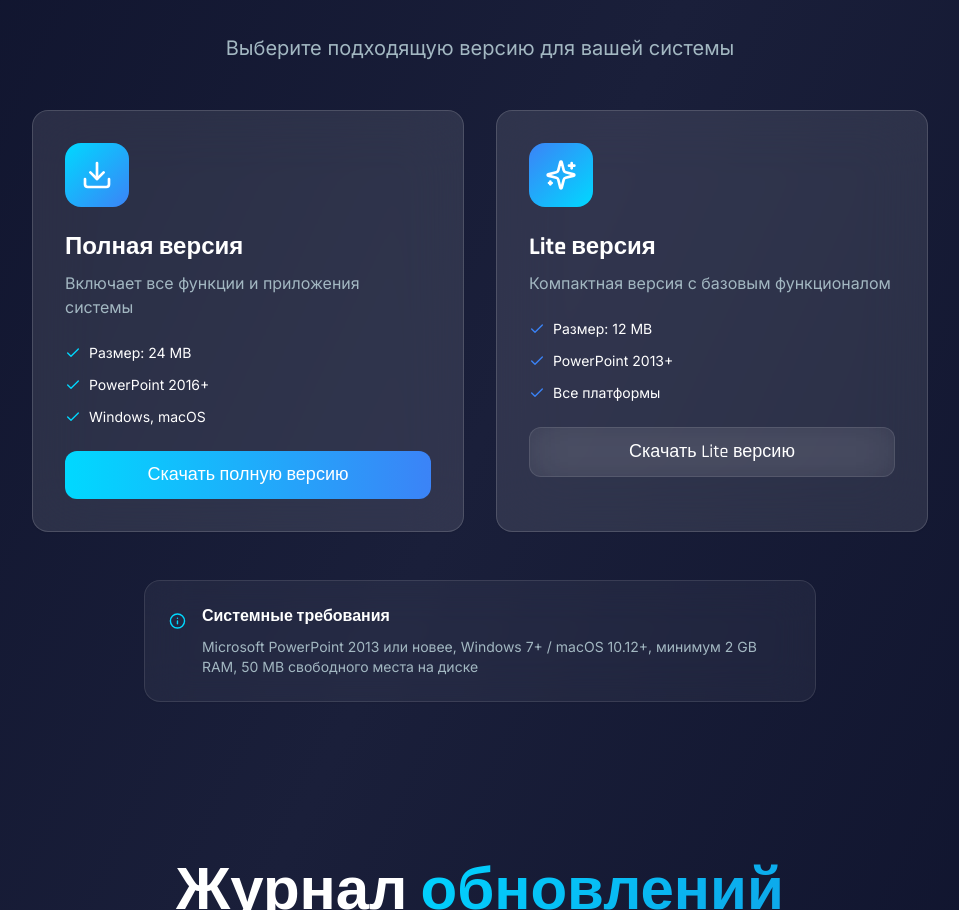
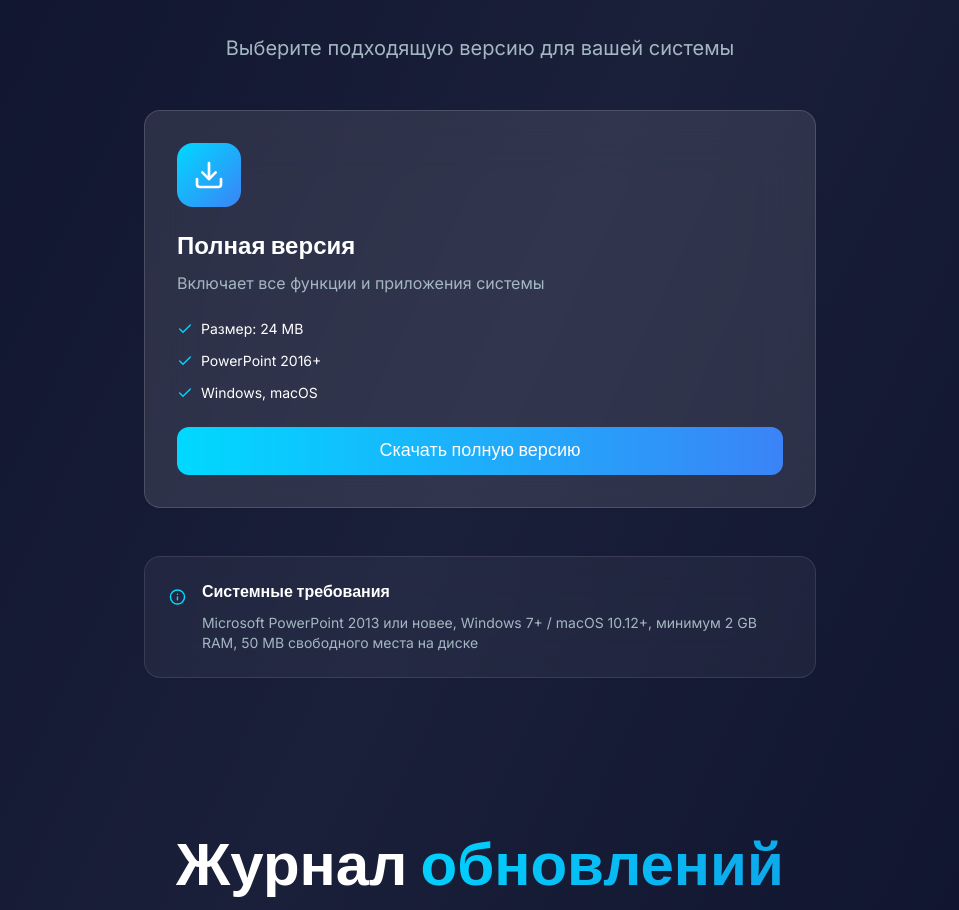
Before and after one commit to pr-poehali-dev/meadis-os-1-3, a React (Vite) app: page / in a window 1280 px wide. Shown: the part 930-1840 px from the top of the page, without its empty margins (160-1119 px from the left). Built offline with nearby package versions, Linux system fonts and the light colour scheme.

Commit message:
Удаление текущего окна

```diff
--- a/src/pages/Index.tsx
+++ b/src/pages/Index.tsx
@@ -133,7 +133,7 @@ const Index = () => {
             </p>
           </div>
 
-          <div className="grid md:grid-cols-2 gap-8 max-w-4xl mx-auto">
+          <div className="max-w-2xl mx-auto">
             <Card className="glass-strong border-white/10 p-8 hover:border-primary/50 transition-all duration-300 group">
               <div className="space-y-6">
                 <div className="w-16 h-16 rounded-2xl bg-gradient-to-br from-primary to-secondary flex items-center justify-center group-hover:scale-110 transition-transform">
@@ -161,40 +161,6 @@ const Index = () => {
                 </div>
                 <Button className="w-full bg-gradient-to-r from-primary to-secondary hover:opacity-90 text-white font-display text-lg py-6 rounded-xl">
                   Скачать полную версию
-                </Button>
-              </div>
-            </Card>
-
-            <Card className="glass-strong border-white/10 p-8 hover:border-secondary/50 transition-all duration-300 group">
-              <div className="space-y-6">
-                <div className="w-16 h-16 rounded-2xl bg-gradient-to-br from-secondary to-primary flex items-center justify-center group-hover:scale-110 transition-transform">
-                  <Icon name="Sparkles" className="text-white" size={32} />
-                </div>
-                <div>
-                  <h3 className="font-display text-2xl font-bold mb-2">Lite версия</h3>
-                  <p className="text-muted-foreground">
-                    Компактная версия с базовым функционалом
-                  </p>
-                </div>
-                <div className="space-y-3">
-                  <div className="flex items-center gap-2 text-sm">
-                    <Icon name="Check" className="text-secondary" size={16} />
-                    <span>Размер: 12 MB</span>
-                  </div>
-                  <div className="flex items-center gap-2 text-sm">
-                    <Icon name="Check" className="text-secondary" size={16} />
-                    <span>PowerPoint 2013+</span>
-                  </div>
-                  <div className="flex items-center gap-2 text-sm">
-                    <Icon name="Check" className="text-secondary" size={16} />
-                    <span>Все платформы</span>
-                  </div>
-                </div>
-                <Button
-                  variant="outline"
-                  className="w-full glass border-white/20 hover:bg-white/10 font-display text-lg py-6 rounded-xl"
-                >
-                  Скачать Lite версию
                 </Button>
               </div>
             </Card>
```
